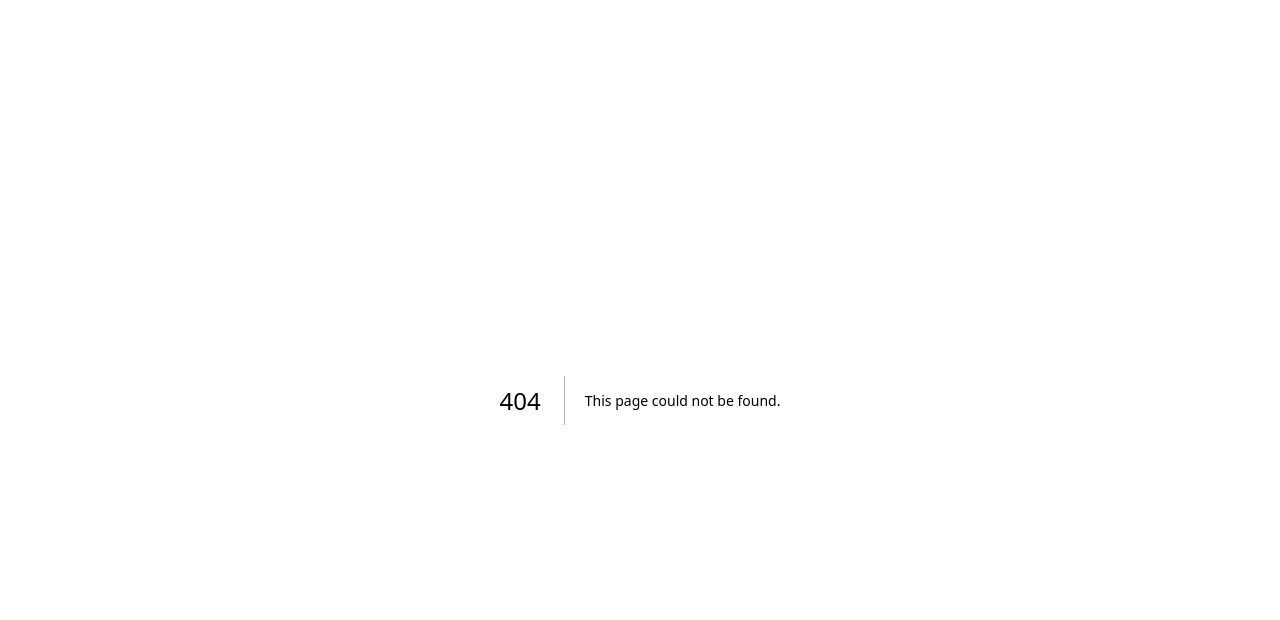
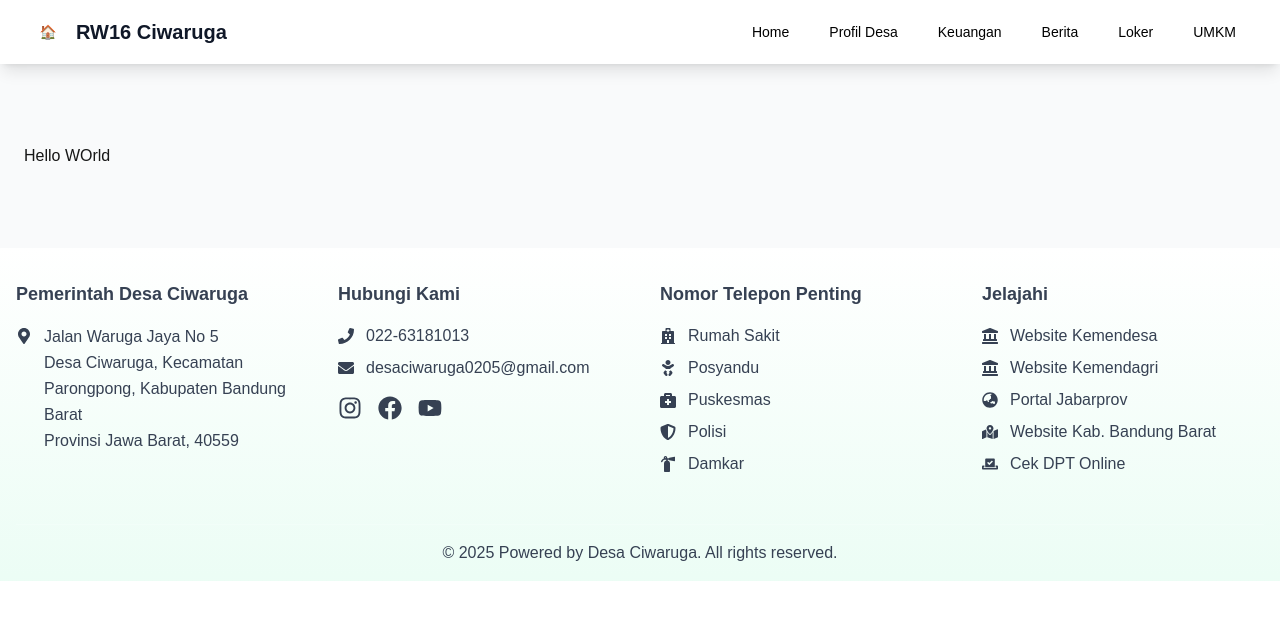
Before and after one commit to ORANGSHOLEH/Aplikasi_RW-RT-frontend, a Next.js app: page /infografis in a window 1280 px wide. Before the commit this address had no page. Shown: the top 620 px of the page. Built offline with nearby package versions, Linux system fonts and the light colour scheme.

Commit message:
add infografis

```diff
--- a/app/components/layout/FilterOptions.tsx
+++ b/app/components/layout/FilterOptions.tsx
@@ -168,8 +168,8 @@ export default function FilterLoker({
                 handleFilterChange("gaji_max", range.max);
               }}
               className={`px-3 py-2 text-sm rounded-md border transition-colors ${
-                localFilters.gaji_min == range.min &&
-                localFilters.gaji_max == range.max
+                Number(localFilters.gaji_min) == range.min &&
+                Number(localFilters.gaji_max) == range.max
                   ? "bg-blue-500 text-white border-blue-500"
                   : "bg-white text-black border-gray-300 hover:bg-gray-50"
               }`}
--- /dev/null
+++ b/app/infografis/page.tsx
@@ -0,0 +1,22 @@
+"use client";
+import { useState } from "react";
+import Image from "next/image";
+import Navbar from "../components/ui/Navbar";
+import Footer from "../components/ui/Footer";
+
+export default function infografis() {
+  return (
+    <>
+      <Navbar />
+      <main>
+        {/* Visi and Misi Section */}
+        <section className="py-20 bg-gray-50 px-6">
+          <div>
+            <h1>Hello WOrld</h1>
+          </div>
+        </section>
+      </main>
+      <Footer />
+    </>
+  );
+}
```
Also changed, not shown: app/globals.css (line endings or trailing spaces).
